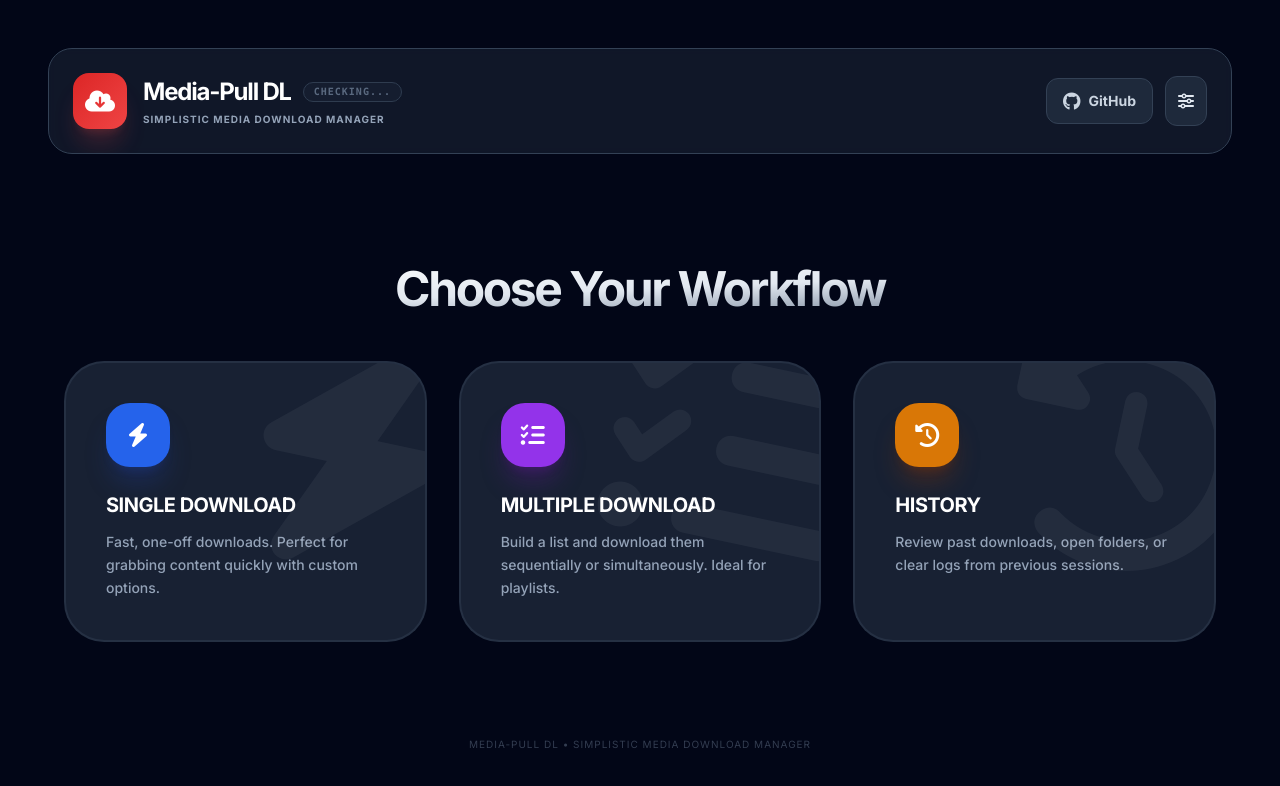
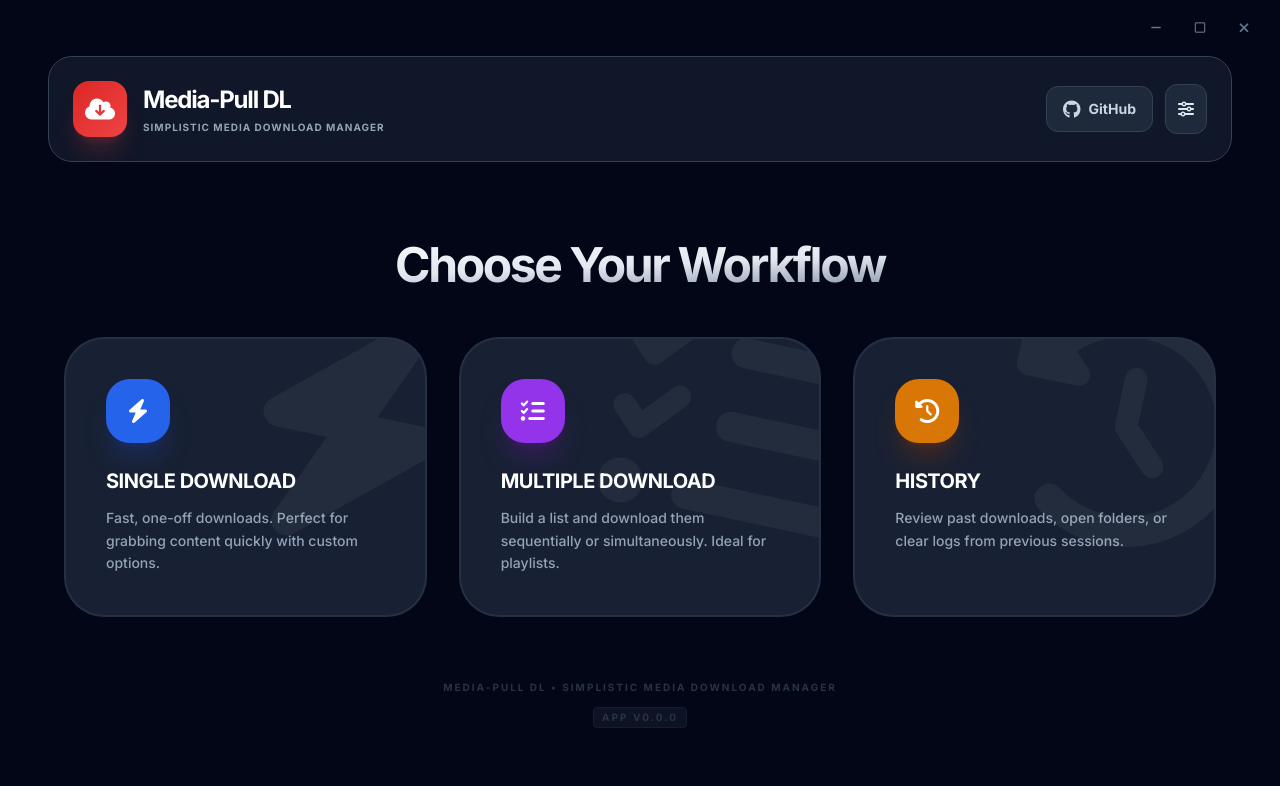
Before and after one commit to DrStr4Nge147/Media-Pull-DL, a React (Vite) app: page / in a window 1280 px wide. Shown: the top 786 px of the page. Built offline with nearby package versions, Linux system fonts and the light colour scheme.

Commit message:
feat: revamp UI with frameless window, integrated controls, and footer versioning

```diff
--- a/App.tsx
+++ b/App.tsx
@@ -1,4 +1,3 @@
-
 import React, { useState, useEffect, useCallback, useRef } from 'react';
 import { ViewMode, DownloadItem, DownloadStatus, AppSettings, Preset, DownloadStrategy } from './types';
 import DownloadForm from './components/DownloadForm';
@@ -67,6 +66,7 @@ const App: React.FC = () => {
   const [appDownloadedPath, setAppDownloadedPath] = useState<string | null>(null);
   const [isDownloadingApp, setIsDownloadingApp] = useState(false);
   const [appDownloadError, setAppDownloadError] = useState<string | null>(null);
+  const [isMaximized, setIsMaximized] = useState(false);
   const [showConfirmModal, setShowConfirmModal] = useState<{
     show: boolean;
     title: string;
@@ -154,6 +154,12 @@ const App: React.FC = () => {
     if (typeof w.onAppUpdateProgress === 'function') {
       w.onAppUpdateProgress((progress: number) => {
         setAppUpdateProgress(progress);
+      });
+    }
+
+    if (w.windowControls && w.windowControls.onMaximizedStatus) {
+      w.windowControls.onMaximizedStatus((status: boolean) => {
+        setIsMaximized(status);
       });
     }
 
@@ -568,7 +574,37 @@ const App: React.FC = () => {
   const completedItems = queue.filter(i => i.status === DownloadStatus.COMPLETED).length;
 
   return (
-    <div className="h-full flex flex-col w-full p-4 md:p-8 lg:p-10 xl:p-12 overflow-hidden select-none bg-slate-50 dark:bg-slate-950 text-slate-900 dark:text-slate-100 transition-colors duration-300">
+    <div className="h-full flex flex-col w-full overflow-hidden bg-slate-50 dark:bg-slate-950 text-slate-900 dark:text-slate-100 transition-colors duration-300">
+      <div className="flex justify-end p-2 px-4 shrink-0" style={{ WebkitAppRegion: 'drag' } as any}>
+        <div className="flex items-center gap-1" style={{ WebkitAppRegion: 'no-drag' } as any}>
+          <button
+            onClick={() => (window as any).windowControls?.minimize()}
+            className="w-10 h-10 flex items-center justify-center rounded-xl text-slate-500 dark:text-slate-500 hover:bg-slate-200 dark:hover:bg-slate-800 hover:text-slate-900 dark:hover:text-white transition-all active:scale-90"
+            title="Minimize"
+          >
+            <i className="fa-solid fa-minus text-xs"></i>
+          </button>
+          <button
+            onClick={() => (window as any).windowControls?.maximize()}
+            className="w-10 h-10 flex items-center justify-center rounded-xl text-slate-500 dark:text-slate-500 hover:bg-slate-200 dark:hover:bg-slate-800 hover:text-slate-900 dark:hover:text-white transition-all active:scale-90"
+            title={isMaximized ? "Restore" : "Maximize"}
+          >
+            {isMaximized ? (
+              <i className="fa-regular fa-clone text-xs"></i>
+            ) : (
+              <i className="fa-regular fa-square text-xs"></i>
+            )}
+          </button>
+          <button
+            onClick={() => (window as any).windowControls?.close()}
+            className="w-10 h-10 flex items-center justify-center rounded-xl text-slate-500 dark:text-slate-500 hover:bg-red-500 hover:text-white transition-all active:scale-90"
+            title="Close"
+          >
+            <i className="fa-solid fa-xmark text-sm"></i>
+          </button>
+        </div>
+      </div>
+      <div className="flex-1 flex flex-col p-4 pt-0 md:p-8 md:pt-0 lg:p-10 lg:pt-0 xl:p-12 xl:pt-0 overflow-hidden">
         {/* App Update Modal */}
         {showAppUpdateModal && appUpdateInfo && (
           <div className="fixed inset-0 z-[110] flex items-center justify-center p-4 bg-slate-950/40 dark:bg-slate-950/90 backdrop-blur-sm">
@@ -698,50 +734,29 @@ const App: React.FC = () => {
           </div>
         )}
 
-      <header className="w-full max-w-[1800px] mx-auto flex-shrink-0 flex justify-between items-center mb-6 md:mb-10 bg-white dark:bg-slate-800/50 p-4 md:p-6 rounded-2xl md:rounded-3xl border border-slate-200 dark:border-slate-700 backdrop-blur-sm shadow-sm dark:shadow-none transition-all overflow-hidden">
-        <div className="flex items-center gap-4 cursor-pointer" onClick={resetView}>
+        <header
+          className="w-full max-w-[1800px] mx-auto flex-shrink-0 flex justify-between items-center mb-6 md:mb-10 bg-white dark:bg-slate-800/50 p-4 md:p-6 rounded-2xl md:rounded-3xl border border-slate-200 dark:border-slate-700 backdrop-blur-sm shadow-sm dark:shadow-none transition-all overflow-hidden"
+          style={{ WebkitAppRegion: 'drag' } as any}
+        >
+          <div className="flex items-center gap-4 cursor-pointer" onClick={resetView} style={{ WebkitAppRegion: 'no-drag' } as any}>
             <div className="bg-gradient-to-br from-red-600 to-red-500 p-3 rounded-2xl shadow-xl shadow-red-500/20 hover:rotate-6 transition-transform">
               <i className="fa-solid fa-cloud-arrow-down text-2xl text-white"></i>
             </div>
             <div>
               <div className="flex items-center gap-2 md:gap-3 leading-none truncate">
                 <h1 className="text-lg md:text-2xl font-black tracking-tighter text-slate-900 dark:text-white truncate">Media-Pull DL</h1>
-              {currentVersion ? (
-                <div className="flex items-center gap-1.5 md:gap-2 shrink-0">
-                  <span className="text-[8px] md:text-[10px] uppercase tracking-widest px-2 md:px-2.5 py-1 rounded-full border border-emerald-500/20 bg-emerald-500/5 dark:bg-emerald-500/10 text-emerald-600 dark:text-emerald-500 shadow-sm font-black flex items-center gap-1 md:gap-1.5 transition-all">
-                    <span className="w-1 md:w-1.5 h-1 md:h-1.5 rounded-full bg-emerald-500 animate-pulse"></span>
-                    v{currentVersion}
-                  </span>
-
-                  {appUpdateInfo && (
-                    <button
-                      onClick={(e) => {
-                        e.stopPropagation();
-                        setShowAppUpdateModal(true);
-                      }}
-                      className="group/app-update relative text-[10px] uppercase tracking-widest px-2.5 py-1 rounded-full border border-purple-500/30 bg-purple-500/5 dark:bg-purple-500/20 text-purple-600 dark:text-purple-400 shadow-sm font-black flex items-center gap-1.5 hover:bg-purple-500/10 dark:hover:bg-purple-500/30 transition-all animate-pulse-slow active:scale-95"
-                    >
-                      <i className="fa-solid fa-up-right-from-square"></i>
-                      Update App
-                    </button>
-                  )}
-                </div>
-              ) : (
-                <span className="text-[10px] uppercase tracking-widest px-2.5 py-1 rounded-full border border-slate-200 dark:border-slate-700 bg-slate-100 dark:bg-slate-800/50 text-slate-400 dark:text-slate-500 font-mono font-bold animate-pulse">
-                  Checking...
-                </span>
-              )}
               </div>
               <p className="text-slate-500 dark:text-slate-400 text-[8px] md:text-[10px] font-bold uppercase tracking-widest mt-1 truncate">Simplistic Media Download Manager</p>
             </div>
           </div>
 
-        <div className="flex items-center gap-2 md:gap-3 shrink-0">
+          <div className="flex items-center gap-2 md:gap-3 shrink-0" style={{ WebkitAppRegion: 'no-drag' } as any}>
             <button
               onClick={() => {
                 const url = "https://github.com/DrStr4Nge147/Media-Pull-DL";
-              if (typeof (window as any).openExternal === 'function') {
-                (window as any).openExternal(url);
+                const w = window as any;
+                if (typeof w.openExternal === 'function') {
+                  w.openExternal(url);
                 } else {
                   window.open(url, '_blank');
                 }
@@ -985,8 +1000,23 @@ const App: React.FC = () => {
           />
         )}
 
-      <footer className="mt-6 flex-shrink-0 text-center text-slate-500 text-[10px] uppercase tracking-widest opacity-50">
+        <footer className="mt-auto py-6 flex flex-col items-center gap-3 text-slate-500 text-[10px] uppercase tracking-[0.2em] font-black opacity-40 hover:opacity-80 transition-opacity">
           <p>Media-Pull DL • Simplistic Media Download Manager</p>
+          <div className="flex items-center gap-4">
+            <span className="bg-slate-200 dark:bg-slate-800 px-2 py-0.5 rounded border border-slate-300 dark:border-slate-700">App v{appVersion}</span>
+            {currentVersion && (
+              <span className="bg-emerald-500/5 text-emerald-600 dark:text-emerald-500 px-2 py-0.5 rounded border border-emerald-500/20">Core v{currentVersion}</span>
+            )}
+            {appUpdateInfo && (
+              <button
+                onClick={() => setShowAppUpdateModal(true)}
+                className="text-purple-600 dark:text-purple-400 hover:text-purple-500 transition-colors flex items-center gap-1.5 animate-pulse"
+              >
+                <i className="fa-solid fa-circle-up"></i>
+                Update Available
+              </button>
+            )}
+          </div>
         </footer>
 
         {/* Up to date Toast */}
@@ -1021,6 +1051,7 @@ const App: React.FC = () => {
           </div>
         )}
       </div>
+    </div>
   );
 };
 
--- /dev/null
+++ b/components/TitleBar.tsx
@@ -0,0 +1,70 @@
+
+import React, { useState, useEffect } from 'react';
+
+const TitleBar: React.FC<{ appVersion: string }> = ({ appVersion }) => {
+    const [isMaximized, setIsMaximized] = useState(false);
+    const win = window as any;
+
+    useEffect(() => {
+        if (win.windowControls && win.windowControls.onMaximizedStatus) {
+            win.windowControls.onMaximizedStatus((status: boolean) => {
+                setIsMaximized(status);
+            });
+        }
+    }, [win.windowControls]);
+
+    const handleMinimize = () => win.windowControls?.minimize();
+    const handleMaximize = () => win.windowControls?.maximize();
+    const handleClose = () => win.windowControls?.close();
+
+    return (
+        <div
+            className="h-10 flex items-center justify-between bg-white dark:bg-slate-950/80 backdrop-blur-md border-b border-slate-200 dark:border-slate-800/50 select-none z-[200]"
+            style={{ WebkitAppRegion: 'drag' } as any}
+        >
+            <div className="flex items-center px-4 gap-3">
+                <div className="bg-gradient-to-br from-red-600 to-red-500 p-1.5 rounded-lg shadow-lg shadow-red-500/20">
+                    <i className="fa-solid fa-cloud-arrow-down text-[8px] text-white"></i>
+                </div>
+                <div className="flex items-center gap-2">
+                    <span className="text-[10px] font-black tracking-widest text-slate-900 dark:text-white uppercase">
+                        Media-Pull DL
+                    </span>
+                    <span className="text-[9px] font-mono font-bold text-slate-400 dark:text-slate-500 bg-slate-100 dark:bg-slate-900 px-1.5 py-0.5 rounded border border-slate-200 dark:border-slate-800">
+                        v{appVersion}
+                    </span>
+                </div>
+            </div>
+
+            <div className="flex items-center h-full" style={{ WebkitAppRegion: 'no-drag' } as any}>
+                <button
+                    onClick={handleMinimize}
+                    className="h-full px-5 flex items-center justify-center text-slate-400 dark:text-slate-500 hover:bg-slate-100 dark:hover:bg-slate-800 hover:text-slate-900 dark:hover:text-white transition-all"
+                    title="Minimize"
+                >
+                    <i className="fa-solid fa-minus text-[10px]"></i>
+                </button>
+                <button
+                    onClick={handleMaximize}
+                    className="h-full px-5 flex items-center justify-center text-slate-400 dark:text-slate-500 hover:bg-slate-100 dark:hover:bg-slate-800 hover:text-slate-900 dark:hover:text-white transition-all"
+                    title={isMaximized ? "Restore" : "Maximize"}
+                >
+                    {isMaximized ? (
+                        <i className="fa-regular fa-clone text-[10px]"></i>
+                    ) : (
+                        <i className="fa-regular fa-square text-[10px]"></i>
+                    )}
+                </button>
+                <button
+                    onClick={handleClose}
+                    className="h-full px-5 flex items-center justify-center text-slate-400 dark:text-slate-500 hover:bg-red-500 hover:text-white transition-all"
+                    title="Close"
+                >
+                    <i className="fa-solid fa-xmark text-[14px]"></i>
+                </button>
+            </div>
+        </div>
+    );
+};
+
+export default TitleBar;
```
Also changed, not shown: electron/main.mjs (+27 -0 lines), electron/preload.cjs (+7 -0 lines). Lines whose indentation alone changed are shown as unchanged.
